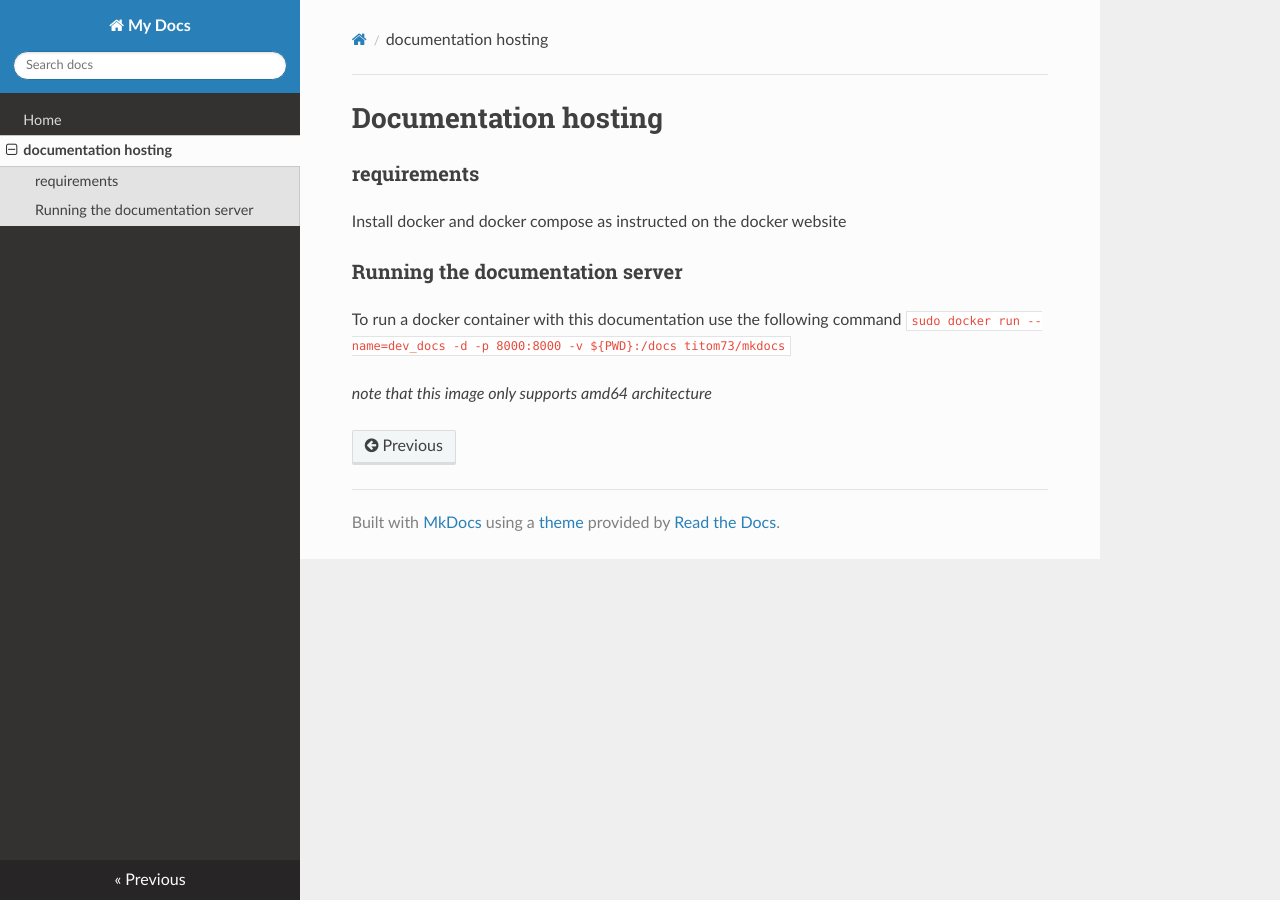
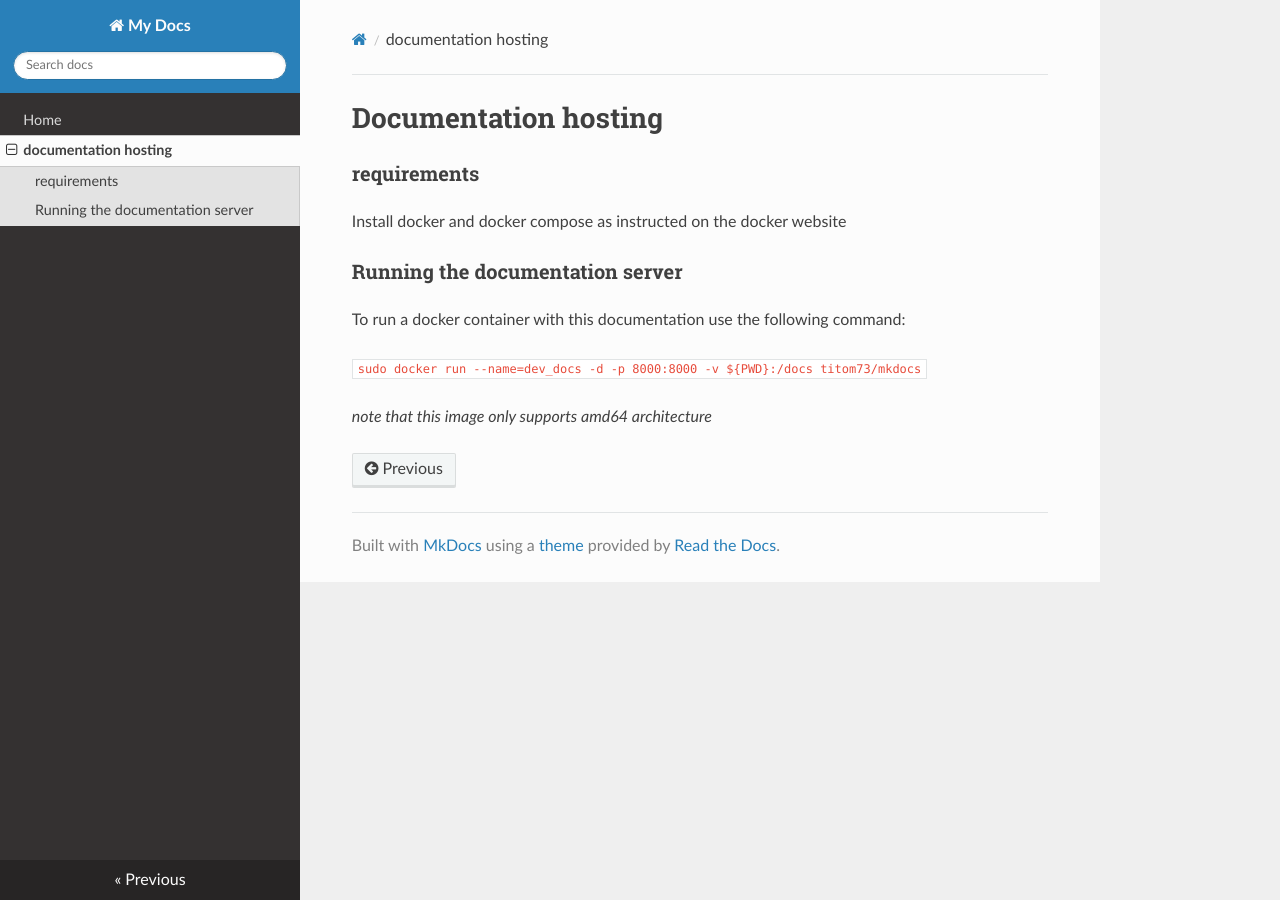
Before and after one commit to nicolaydammer/documentation, an MkDocs documentation site: the page built from docs/documentation_server.md, in a window 1280 px wide. Built offline with MkDocs 1.6.1, drawn with Linux system fonts in a browser that asks for light colours; nearby versions of some CDN libraries.

```diff
--- a/docs/documentation_server.md
+++ b/docs/documentation_server.md
@@ -5,7 +5,8 @@
 Install docker and docker compose as instructed on the docker website
 
 ### Running the documentation server
-To run a docker container with this documentation use the following command
+To run a docker container with this documentation use the following command:
+
 `sudo docker run --name=dev_docs -d -p 8000:8000 -v ${PWD}:/docs titom73/mkdocs`
 
 *note that this image only supports amd64 architecture*
```
